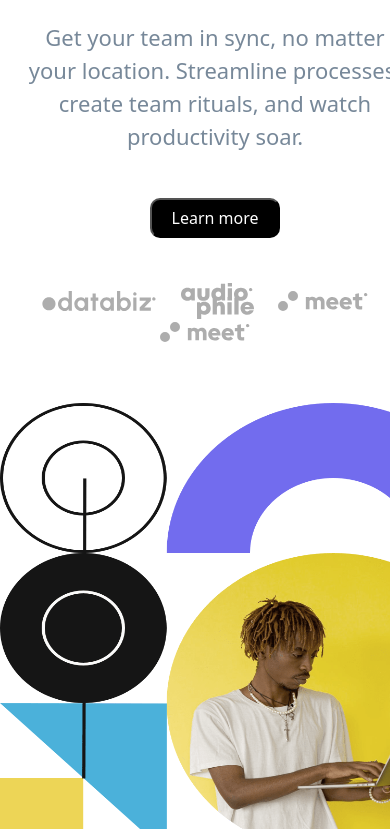
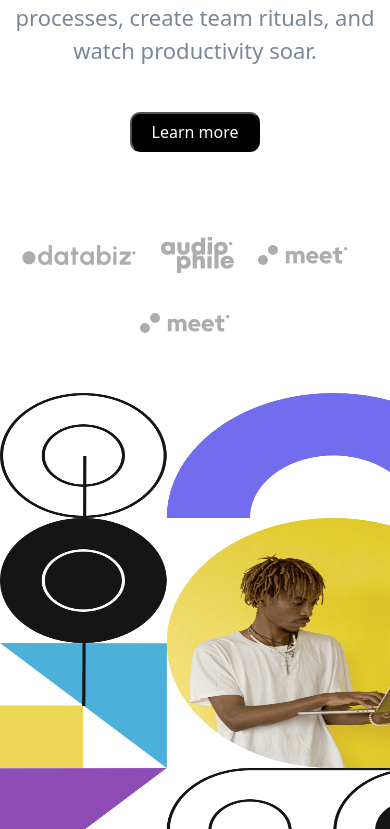
Before and after one commit to jaya-git-123/Snap, a plain HTML site: page Index.html in a window 390 px wide. Shown: the part 299-1128 px from the top of the page. Drawn offline with nearby package versions, Linux system fonts and the light colour scheme.

Commit message:
updated code

```diff
--- a/Index.html
+++ b/Index.html
@@ -68,7 +68,7 @@
       <img class="img-sz" src="./Images/client-meet.svg" alt="">
       </div>
       <div class="rt-side">
-        <img src="./Images/image-hero-desktop.png" alt="" width="500px" height="600px">
+        <img class="desk-img" src="./Images/image-hero-desktop.png" alt="">
         <!-- <img class="ph-img" src="./Images/image-hero-mobile.png" alt=""> -->
       </div>
       </div>
--- a/Style.css
+++ b/Style.css
@@ -2,14 +2,22 @@
     box-sizing: border-box;
     margin: 0;
     padding: 0;
+}
+.navbar{
+    max-width: 100%;
 }
 .section-con {
     display: flex;
     max-width: 100%;
 }
 .rt-side {
+    max-width: 100%;
     margin-right: 90px;
     margin-top: 60px;
+}
+.desk-img {
+    width :500px;
+    height :500px;
 }
 .para-1{
     margin-top: 45px;
@@ -25,21 +33,24 @@
     color: white;
     margin-bottom: 45px;
 }
-/* .ph-img{
-    display: none;
-} */
 .head-1{
    font-size: 5rem;
 }
 .lt-content {
+    max-width: 100%;
     margin-left: 90px;
-    margin-top: 90px;
-    margin-right: 100px;
+    margin-top: 100px;
+    margin-right: 70px;
 }
 .img-sz {
     margin-right: 20px;
+    margin-top: 40px;
 }
-@media screen and (max-width:599px){
+/* @media screen and (max-width:399px){
+    .navbar{
+        max-width: 100vw;
+        margin-left: 1rem;
+    }
     body{
         max-width: 100%;
     }
@@ -63,4 +74,25 @@
     .rt-side{
         width: 100%;
     }
-}
+} */
+ @media only screen and (max-width: 480px){
+    .section-con {
+        flex-direction: column;
+        text-align: center;
+    }
+    body{
+        max-width: 100%;
+    }
+    .head-1{
+        font-size: 2rem;
+    }
+    .navbar-expand-lg{
+        max-width: 100%;
+    }
+    .lt-content{
+        max-width: 100%;
+        margin-left: 10px;
+        margin-right: 10px;
+        flex-wrap: wrap;
+    }
+ }
```
